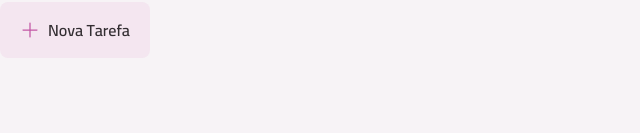
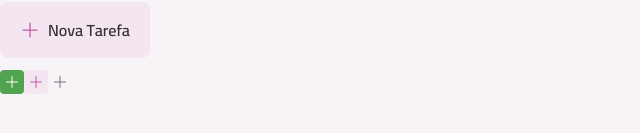
Before and after one commit to Luan-Neumann-Dev/todo-list, a React (Vite) app: page / in a window 1280 px wide. Shown: the part 207-340 px from the top of the page, without its empty margins (0-640 px from the left). Built offline with nearby package versions, Linux system fonts and the light colour scheme.

Commit message:
feat: :sparkles: create button-icon component

```diff
--- a/src/App.tsx
+++ b/src/App.tsx
@@ -10,6 +10,7 @@
 import Icon from "./components/icon";
 import Badge from "./components/badge";
 import Button from "./components/button";
+import ButtonIcon from "./components/button-icon";
 
 export function App() {
   return (
@@ -40,6 +41,12 @@
       <div>
         <Button icon={PlusIcon}>Nova Tarefa</Button>
       </div>
+
+      <div>
+        <ButtonIcon icon={PlusIcon} />
+        <ButtonIcon icon={PlusIcon} variant='secondary'/>
+        <ButtonIcon icon={PlusIcon} variant='tertiary'/>
+      </div>
     </div>
   )
 }
--- /dev/null
+++ b/src/components/button-icon.tsx
@@ -0,0 +1,63 @@
+import { cva, type VariantProps } from "class-variance-authority";
+import Icon from "./icon";
+
+export const buttonIconVariants = cva(`
+    inline-flex items-center justify-center cursor-pointer transition group
+`, {
+    variants: {
+        variant: {
+            primary: 'bg-green-base hover:bg-green-dark',
+            secondary: 'bg-gray-200 hover:bg-pink-base',
+            tertiary: 'bg-transparent hover:bg-gray-200',
+        },
+        size: {
+            sm: 'w-6 h-6 p-1 rounded'
+        },
+        disabled: {
+            true: 'opacity-50 pointer-events-none'
+        }
+    },
+    defaultVariants: {
+        variant: 'primary',
+        size: 'sm',
+        disabled: false
+    }
+})
+
+export const buttonIconIconVariants = cva('transition', {
+    variants: {
+        variant: {
+            primary: 'fill-white',
+            secondary: 'fill-pink-base group-hover:fill-white',
+            tertiary: 'fill-gray-300 group-hover:fill-gray-400'
+        },
+        size: {
+            sm: 'w-4 h-4'
+        }
+    },
+    defaultVariants: {
+        variant: 'primary',
+        size: 'sm'
+    }
+})
+
+interface ButtonIconProps
+    extends VariantProps<typeof buttonIconVariants>,
+    Omit<React.ComponentProps<'button'>, 'size' | 'disabled'> {
+    icon: React.ComponentProps<typeof Icon>['svg']
+}
+
+export default function ButtonIcon({
+    variant,
+    size,
+    disabled,
+    className,
+    icon,
+    ...props
+}: ButtonIconProps) {
+    return (
+        <button className={buttonIconVariants({variant, size, disabled, className})} {...props}>
+            <Icon svg={icon} className={buttonIconIconVariants({variant, size})}/>
+        </button>
+    )
+}
```
